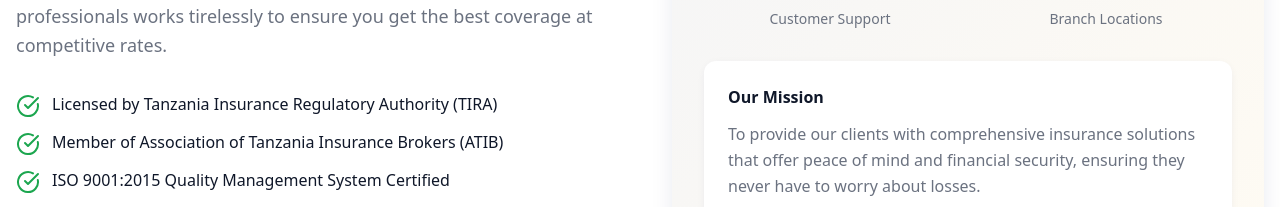
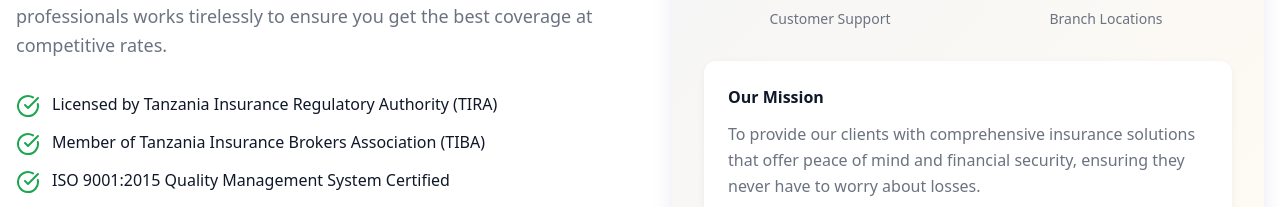
Before and after one commit to joker2000-david/lf-insurance-dar, a React (Vite) app: page /about in a window 1280 px wide. Shown: the part 1044-1251 px from the top of the page. Built offline with nearby package versions, Linux system fonts and the light colour scheme; the HTML template or start-up script is replaced by a standard one.

Commit message:
Changes
Co-authored-by: joker2000-david <220724839+joker2000-david@users.noreply.github.com>

```diff
--- a/src/components/About.tsx
+++ b/src/components/About.tsx
@@ -39,7 +39,7 @@ const About = () => {
 
   const values = [
     "Licensed by Tanzania Insurance Regulatory Authority (TIRA)",
-    "Member of Association of Tanzania Insurance Brokers (ATIB)",
+    "Member of Tanzania Insurance Brokers Association (TIBA)",
     "ISO 9001:2015 Quality Management System Certified",
     "Professional Indemnity Insurance Cover"
   ];
```
